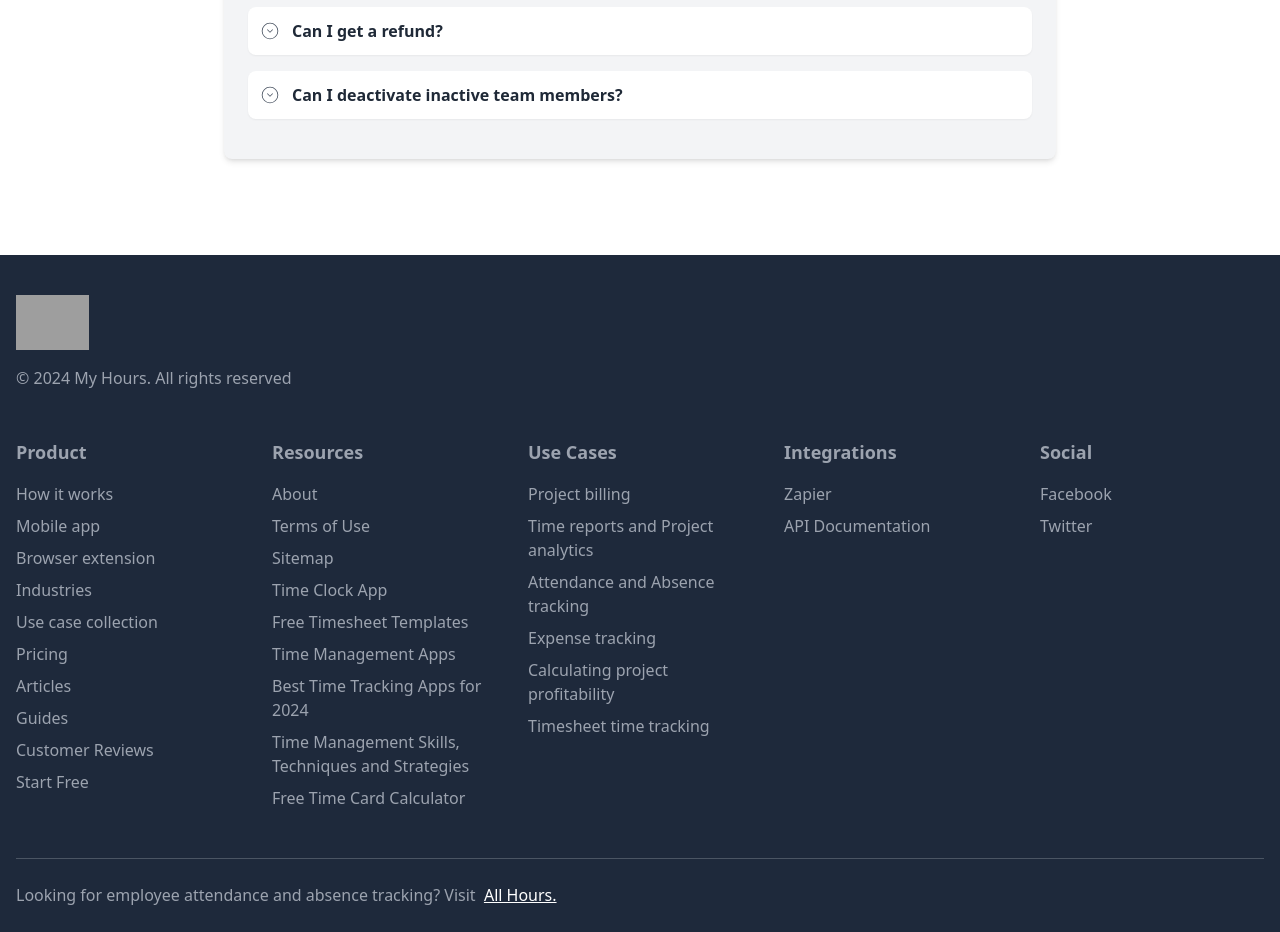
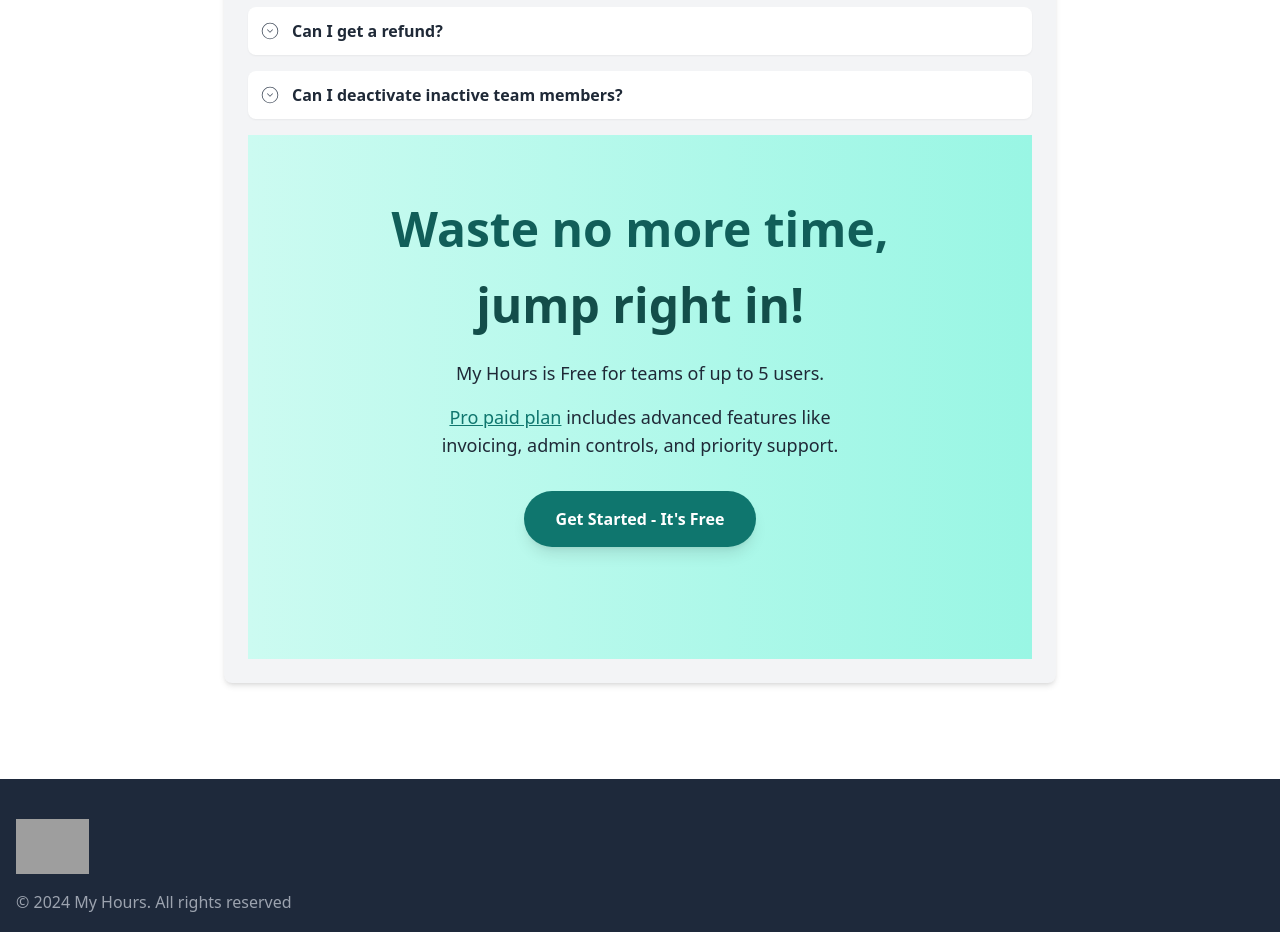
Before and after one commit to prabalbhandary/Softech, a React (Create React App) app: page /pricing in a window 1280 px wide. Shown: the part 3760-4692 px from the top of the page. Built offline with nearby package versions, Linux system fonts and the light colour scheme; grey boxes are pictures that could not be loaded.

Commit message:
FAQ & Banner

```diff
--- a/src/components/Banner/Banner.jsx
+++ b/src/components/Banner/Banner.jsx
@@ -15,9 +15,9 @@ const Banner = () => {
           My Hours is Free for teams of up to 5 users.
         </p>
         <p className="text-lg text-gray-800 mb-8 max-w-md mx-auto">
-          <span className="text-teal-700 font-medium underline hover:text-teal-900 hover:no-underline transition duration-300">
+          <Link to="#" className="text-teal-700 font-medium underline hover:text-teal-900 hover:no-underline transition duration-300">
             Pro paid plan
-          </span>{' '}
+          </Link>{' '}
           includes advanced features like invoicing, admin controls, and priority support.
         </p>
         <div className="flex justify-center">
--- a/src/pages/FAQ/FAQ.jsx
+++ b/src/pages/FAQ/FAQ.jsx
@@ -1,5 +1,6 @@
 import React, { useState } from "react";
 import { CiCircleChevDown, CiCircleChevUp } from "react-icons/ci";
+import Banner from "../../components/Banner/Banner";
 
 const Questions = [
   "Will I be charged after the 14 day trial?",
@@ -59,6 +60,7 @@ const FAQ = () => {
           </div>
         ))}
       </div>
+      <Banner />
     </section>
   );
 };
```
